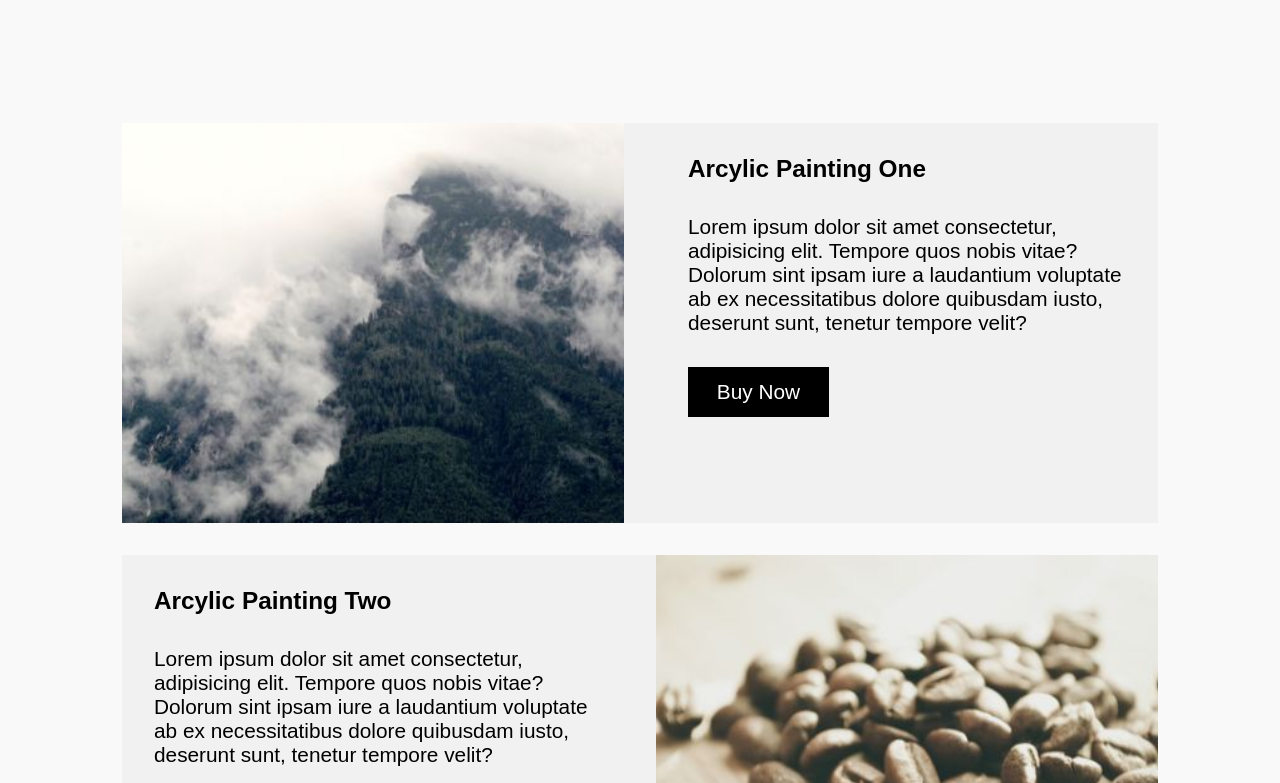
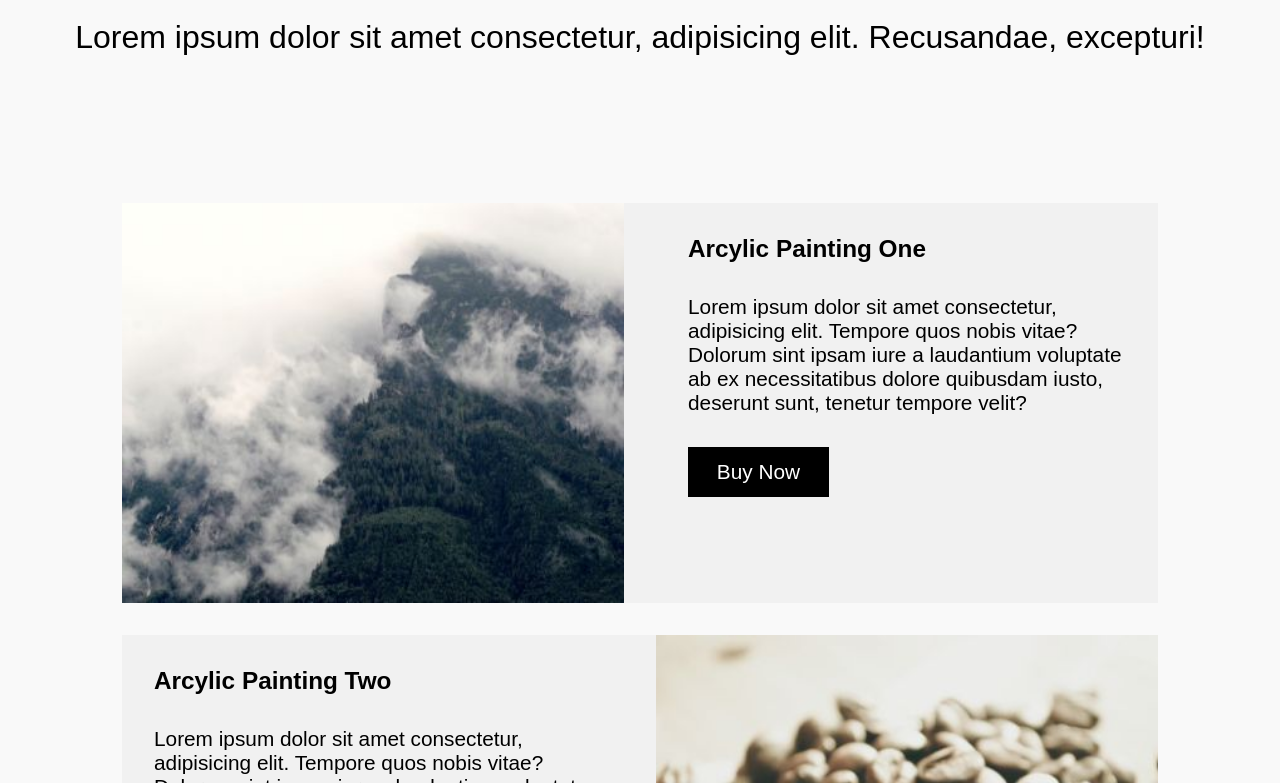
Before and after one commit to Toludayo75/Acrylic-Gallery, a plain HTML site: page index.html in a window 1280 px wide. Shown: the part 317-1100 px from the top of the page. Drawn offline with nearby package versions, Linux system fonts and the light colour scheme; files that its build step writes are made by us from their sources.

Commit message:
edit commit

```diff
--- a/index.html
+++ b/index.html
@@ -4,7 +4,7 @@
     <meta charset="UTF-8">
     <meta name="viewport" content="width=device-width, initial-scale=1.0">
     <meta http-equiv="X-UA-Compatible" content="IE=7">
-    <link rel="stylesheet" href="/css/style.css">
+    <link rel="stylesheet" href="style.css">
     <link rel="stylesheet" href="https://unpkg.com/aos@next/dist/aos.css">
     <title>Acrylic Painting Gallery</title>
 
--- a/style.css
+++ b/style.css
@@ -30,6 +30,7 @@ a{
     justify-content: center;
     text-align: center;
     padding: 2rem;
+    margin-top: 5rem;
 }
 
 .main-header h1{
```
